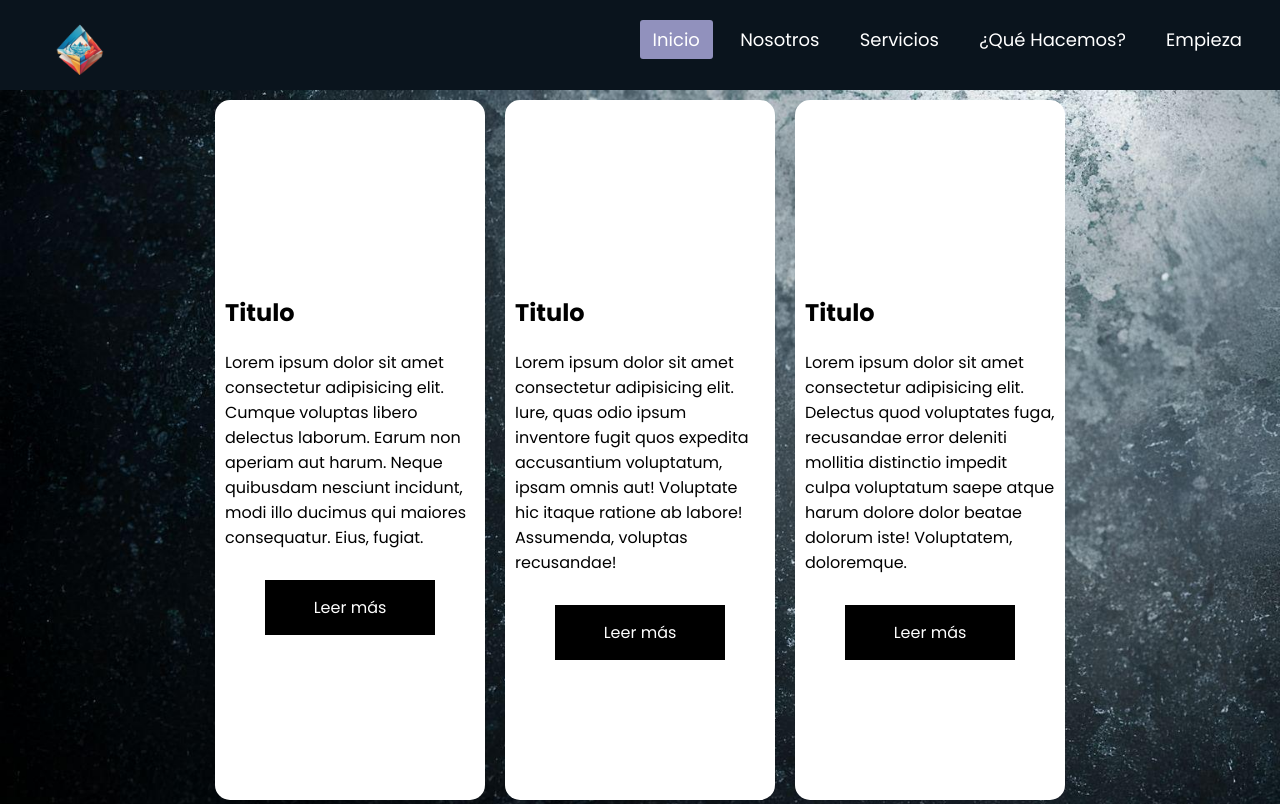
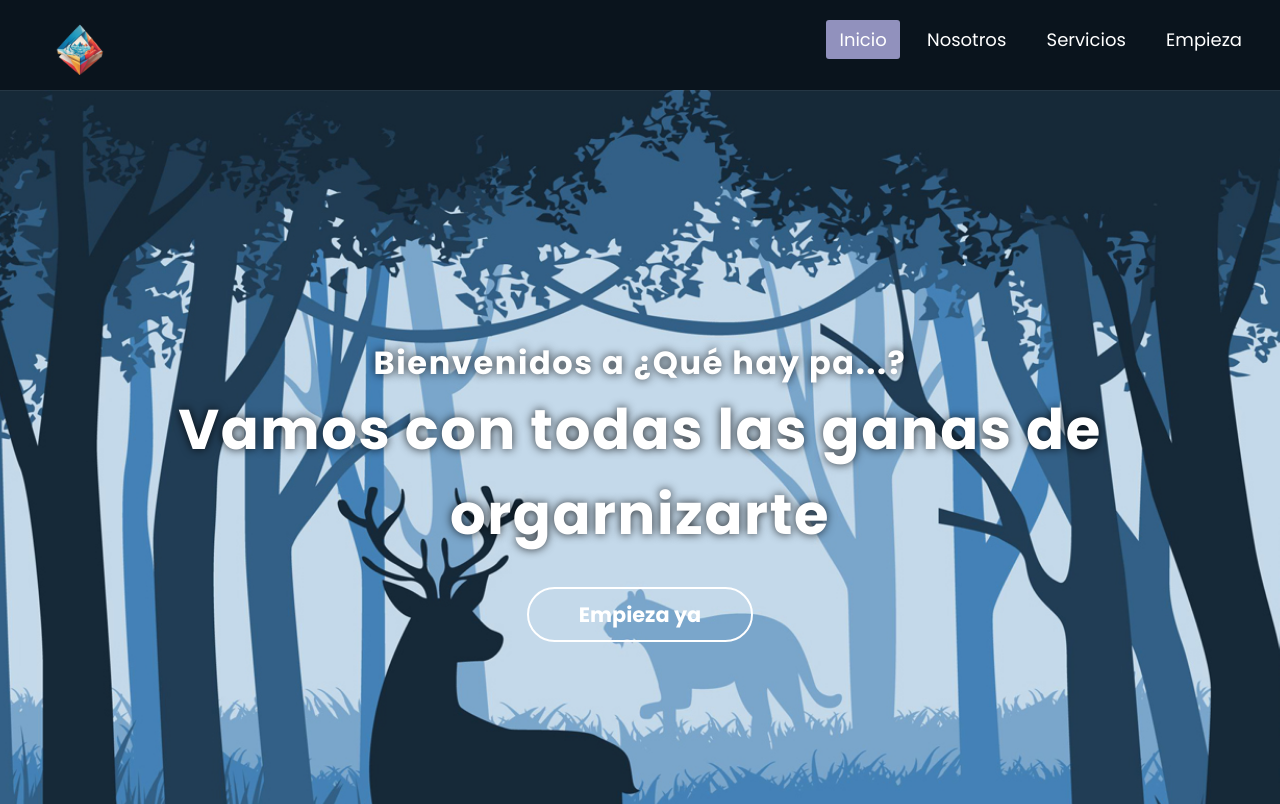
Before and after one commit to CorvoAttano1/proyecto_ProWeb, a plain HTML site: page index.html in a window 1280 px wide. Shown: the top 804 px of the page. Drawn offline with Linux system fonts and the light colour scheme.

```diff
--- a/index.css
+++ b/index.css
@@ -1,4 +1,7 @@
 @import url('https://fonts.googleapis.com/css2?family=Poppins:wght@400;700&display=swap');
+
+@import url('https://fonts.googleapis.com/css2?family=Poppins:wght@400;700&display=swap');
+
 *{
     margin: 0;
     padding: 0;
@@ -68,7 +71,7 @@ li a.active, li a:hover{
 }
 
 section{
-    background: url(/img/fondo01.jpg) no-repeat;
+    background: url(/img/fondo02.jpg) no-repeat;
     background-size: cover;
     background-position: center center;
     height: calc(100vh - 80px);
@@ -121,9 +124,6 @@ section{
 
 
 /* footer*/
-
-@import url('https://fonts.googleapis.com/css2?family=Poppins:wght@400;700&display=swap');
-
 
 .pie-pagina{
     width: 100%;
@@ -204,64 +204,48 @@ section{
 
 /* contenido index*/
 
-body{
-    background: black;
-}
-.container{
+.hero{
+    position: relative;
+    width: 100%;
+    height: 100vh;
     display: flex;
     justify-content: center;
-    flex-wrap: wrap;
-}
-
-.card{
-    background: #fff;
-    width: 270px;
-    margin: 10px;
-    border-radius: 15px;
-}
-
-.card-image{
-    height: 170px;
-    margin-bottom: 15px;
-    background-size: cover;
-    border-radius: 15px 15px 0 0;
+    align-items: center;
 
 }
 
-.card p{
-    padding: 10px;
+.contenido{
+    color: #fff;
+    text-align: center;
+    letter-spacing: .1em;
+    text-shadow: 0 0 10px rgba(0, 0, 0, .8);
 }
 
-.card h2{
-    padding: 10px;
+.contenido h3{
+    font-size: 2em;
 }
 
-.card a{
-    background-color: black;
-    color: white;
-    padding: 15px 20px;
-    display: block;
-    text-align: center;
-    margin: 20px 50px;
-    text-decoration: none;
+.contenido h1{
+    font-size: 3.5em;
+    padding-bottom: 30px;
 }
 
-.image01{
-    background-image: url(/img/hacemos.png);
+.contenido button{
+    font-size: 1.3em;
+    color: #fff;
+    font-weight: 600;
+    padding: 10px 50px;
+    cursor: pointer;
+    border-radius: 40px;
+    background: transparent;
+    border: 2px solid #fff;
+    outline: none;
+    transition: .3s;
+
 }
 
-.image02{
-    background-image: url(/img/hacemos.png) ;
+.contenido button:hover{
+    background: #fff;
+    color: #0a0025;
+
 }
-
-.image03{
-    background-image: url(/img/hacemos.png) ;
-}
-
-.card:hover{
-    background-color: #9191bd;
-    color: #fff;
-    cursor: pointer;
-    transform: scale(1.03);
-    transition: all 1s ease;
-}
--- a/index.html
+++ b/index.html
@@ -20,35 +20,20 @@
         <ul>
             <li> <a class="active" href="#">Inicio</a></li>
             <li><a href="#footer">Nosotros</a></li>
-            <li><a href="#">Servicios</a></li>
-            <li><a href="#">¿Qué Hacemos?</a></li>
+            <li><a href="pag_servicios.html">Servicios</a></li>
             <li><a href="login_register.html">Empieza</a></li>
         </ul>
     </nav>
+<main>
+  <section class="hero">
+    <div class="contenido">
+        <h3>Bienvenidos a ¿Qué hay pa...?</h3>
+        <h1>Vamos con todas las ganas de orgarnizarte</h1>
+        <a href="login_register.html"><button>Empieza ya</button></a>
+    </div>
 
-  <section class="container">
-<div class="card">
-    <div class="card-image image01"></div>
-    <h2>Titulo</h2>
-    <p>Lorem ipsum dolor sit amet consectetur adipisicing elit. Cumque voluptas libero delectus laborum. Earum non aperiam aut harum. Neque quibusdam nesciunt incidunt, modi illo ducimus qui maiores consequatur. Eius, fugiat.</p>
-    <a href="#">Leer más</a>
-</div>
-
-<div class="card">
-    <div class="card-image image02"></div>
-    <h2>Titulo</h2>
-    <p>Lorem ipsum dolor sit amet consectetur adipisicing elit. Iure, quas odio ipsum inventore fugit quos expedita accusantium voluptatum, ipsam omnis aut! Voluptate hic itaque ratione ab labore! Assumenda, voluptas recusandae!</p>
-    <a href="#">Leer más</a>
-</div>
-
-<div class="card">
-    <div class="card-image image03"></div>
-    <h2>Titulo</h2>
-    <p>Lorem ipsum dolor sit amet consectetur adipisicing elit. Delectus quod voluptates fuga, recusandae error deleniti mollitia distinctio impedit culpa voluptatum saepe atque harum dolore dolor beatae dolorum iste! Voluptatem, doloremque.</p>
-    <a href="#">Leer más</a>
-</div>
   </section>
-
+</main>
 
     <footer class="pie-pagina" id="footer">
         <div class="grupo-1">
--- /dev/null
+++ b/pag_servicios.css
@@ -0,0 +1,226 @@
+@import url('https://fonts.googleapis.com/css2?family=Poppins:wght@400;700&display=swap');
+
+@import url('https://fonts.googleapis.com/css2?family=Poppins:wght@400;700&display=swap');
+
+
+*{
+    margin: 0;
+    padding: 0;
+    list-style: none;
+    text-decoration: none;
+    box-sizing: border-box;
+    font-family: 'Poppins', sans-serif;
+}
+
+
+
+/* barra de navegacion*/
+
+
+nav{
+    background: #0a141d;
+    height: 90px;
+    width: 100%;
+}
+
+.enlace{
+    position: absolute;
+    padding: 20px 50px;
+}
+
+.logo{
+    height: 60px;
+}
+
+nav ul{
+    float: right;
+    margin-right: 20px;
+
+}
+
+nav ul li{
+    display: inline-block;
+    line-height: 80px;
+    margin: 0 5px;
+}
+
+nav ul li a{
+    color: #fff;
+    font-size: 18px;
+    padding: 7px 13px;
+    border-radius: 3px;
+}
+
+li a.active, li a:hover{
+    background: #9191bd;
+    transition: .5s;
+}
+
+.checkbtn{
+    font-size: 30px;
+    color: #fff;
+    float: right;
+    line-height: 80px;
+    margin-right: 40px;
+    cursor: pointer;
+    display: none;
+}
+
+#check{
+    display: none;
+}
+
+section{
+    background: url(/img/fondo01.jpg) no-repeat;
+    background-size: cover;
+    background-position: center center;
+    height: calc(100vh - 80px);
+}
+
+@media (max-width: 952px){
+    .enlace{
+        padding-left: 20px;
+    }
+    nav ul li a{
+        font-size: 16px;
+    }
+}
+
+@media (max-width: 858px){
+    .checkbtn{
+        display: block;
+    }
+    ul{
+        position: fixed;
+        width: 100%;
+        height: 100vh;
+        background: #2c3e50;
+        top: 80px;
+        left: -100%;
+        text-align: center;
+        transition: all .5s;
+    }
+
+    nav ul li a{
+        font-size: 20px;
+    }
+
+    nav ul li{
+        display: block;
+        margin: 50px 0;
+        line-height: 30px;
+    }
+
+    li a:hover, li a.active{
+        background: none;
+        color: #9191bd;
+    }
+
+    #check:checked ~ ul{
+        left: 0;
+    }
+}
+
+/* footer*/
+
+footer{
+    background: #0a141d;
+    padding: 60px 0 30px 0;
+    margin: auto;
+    overflow: hidden;
+}
+
+.titulo-final{
+    text-align: center;
+    font-size: 24px;
+    margin: 20px 0 0 0;
+    color: #9e9797;
+}
+
+/* servicios*/
+
+main .sobre-nosotros{
+    padding: 30px 0 60px 0;
+}
+.contenedor-sobre-nosotros{
+    display: flex;
+    justify-content: space-evenly;
+}
+
+
+.imagen-about-us{
+    width: 48%;
+}
+
+.sobre-nosotros .contenido-textos{
+    width: 48%;
+}
+
+.contenido-textos h3{
+    margin-bottom: 15px;
+    color: #fff;
+}
+
+h2{
+    color: #fff;
+}
+
+
+.contenido-textos p{
+    color: #fff;
+}
+
+.contenido-textos h3 span{
+    background: #4d0686;
+    color: #fff;
+    border-radius: 50%;
+    display: inline-block;
+    text-align: center;
+    width: 30px;
+    height: 30px;
+    padding: 2px;
+    box-shadow: 0 0 6px 0 rgba(0, 0, 0, .5);
+    margin-right: 5px;
+}
+
+.contenido-textos p{
+    padding: 0px 0px 30px 15px;
+    font-weight: 300;
+    text-align: justify;
+}
+
+
+@media screen and (max-width:900px){
+
+    .contenedor-sobre-nosotros{
+        flex-direction: column;
+        justify-content: center;
+        align-items: center;
+    }
+
+    .sobre-nosotros .contenido-textos{
+        width: 90%;
+    }
+
+    .imagen-about-us{
+        width: 90%;
+    }
+
+}
+
+@media screen and (max-width:500px){
+
+
+    .imagen-about-us{
+        margin-bottom: 60px;
+        width: 99%;
+    }
+
+    .sobre-nosotros .contenido-textos{
+        width: 95%;
+    }
+
+    .titulo-final{
+        font-size: 20px;
+    }
+}
```
Also changed, not shown: pag_servicios.html (added, +52 -0 lines), img/fondo02.jpg (added).
